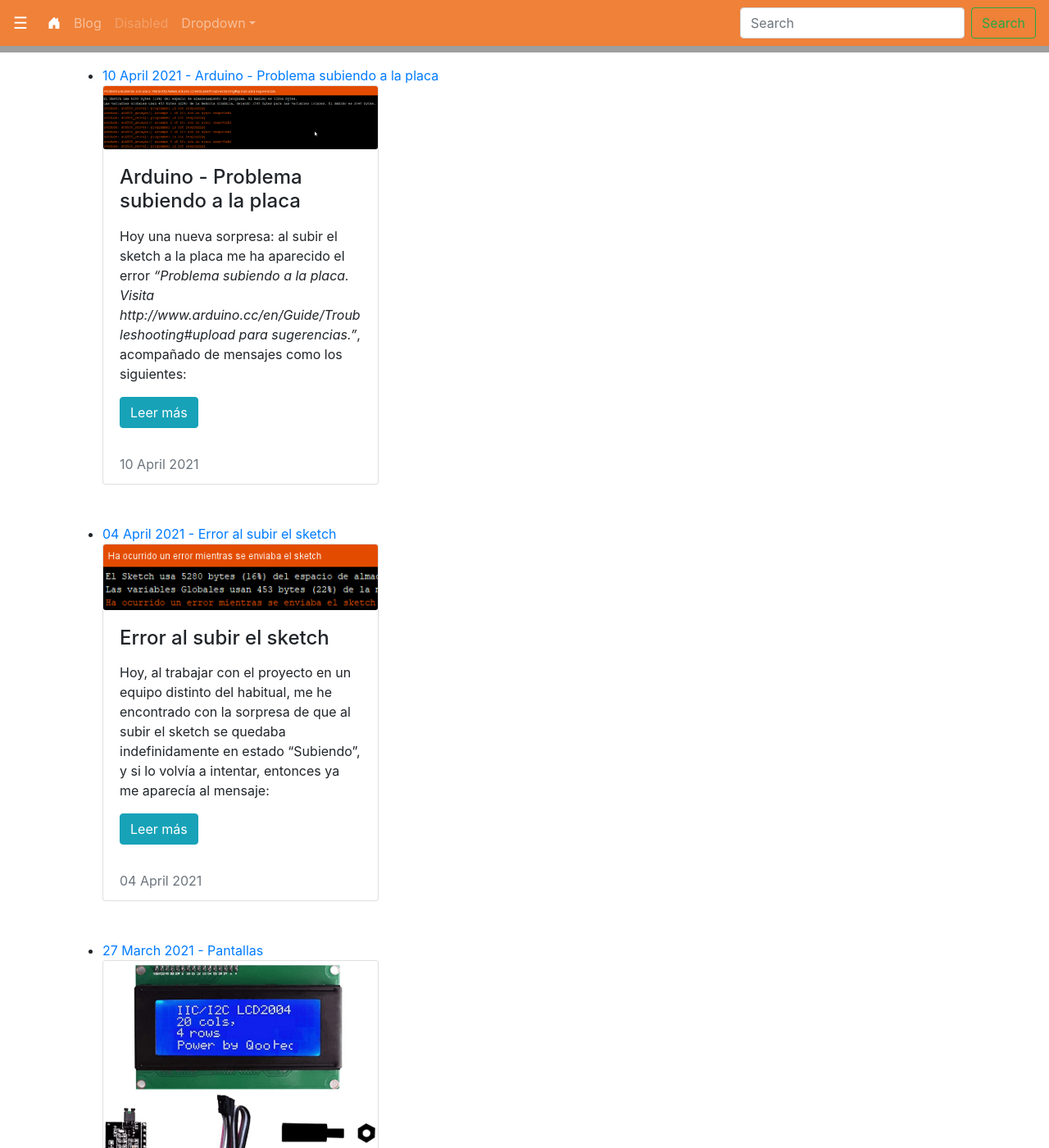
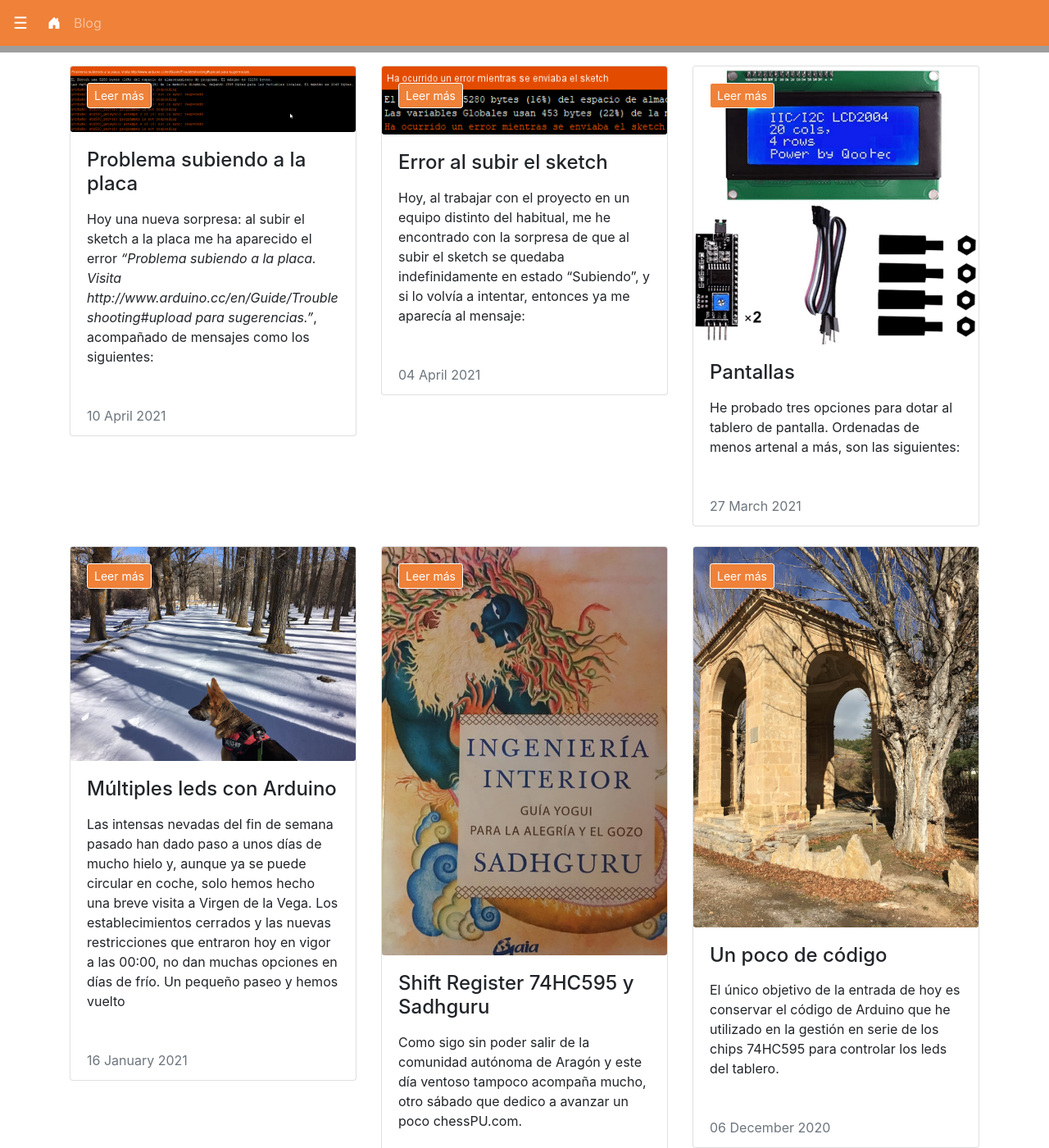
Before and after one commit to ChessPU/WebChessPU, a Jekyll site: the page built from blog.md, in a window 1280 px wide and 1400 px high. Shown: the whole window at 82% size. Built offline with Jekyll 4.4.1, drawn with Linux system fonts in a browser that asks for light colours; nearby versions of some CDN libraries; some of the changed text lies outside the part shown; grey boxes are pictures that could not be loaded.

Commit message:
Mejora en la visualización del blog

```diff
--- a/_includes/blog/blog-card.html
+++ b/_includes/blog/blog-card.html
@@ -1,11 +1,10 @@
-<div class="row">
-    <div class="col-12 col-sm-8 col-md-6 col-lg-4">
+<div class="col-12 col-sm-12 col-md-6 col-lg-4">
     <div class="card">
         <img class="card-img" src="{{ post.main_image }}" alt="{{ post.title }}">
         <div class="card-img-overlay">
-                <!--
-                <a href="#" class="btn btn-light btn-sm">Etiqueta</a>
-                -->
+
+            <a href="{{ post.url }}" class="btn btn-warning btn-sm" style="border: 1px solid white; color: white; background-color: #EF8138;">Leer más</a>
+
         </div>
         <div class="card-body">
             <h4 class="card-title">{{ post.title }}</h4>
@@ -16,7 +15,6 @@
             </small>
             -->
             <p class="card-text">{{ post.excerpt }}</p>
-                <a href="{{ post.url }}" class="btn btn-info">Leer más</a>
         </div>
         <div class="card-footer text-muted d-flex justify-content-between bg-transparent border-top-0">
             <div class="views">{{ post.date | date_to_long_string }}</div>
@@ -28,5 +26,5 @@
             -->
         </div>
     </div>
+    <br>
 </div>
-</div>
--- a/_includes/topmenu.html
+++ b/_includes/topmenu.html
@@ -17,6 +17,7 @@ https://getbootstrap.com/docs/4.0/examples/starter-template/#
         <li class="nav-item">
           <a class="nav-link" href="/blog">Blog</a>
         </li>
+        <!--
         <li class="nav-item">
           <a class="nav-link disabled" href="#">Disabled</a>
         </li>
@@ -28,10 +29,13 @@ https://getbootstrap.com/docs/4.0/examples/starter-template/#
             <a class="dropdown-item" href="#">Something else here</a>
           </div>
         </li>
+        -->
       </ul>
+      <!--
       <form class="form-inline my-2 my-lg-0">
         <input class="form-control mr-sm-2" type="text" placeholder="Search" aria-label="Search">
         <button class="btn btn-outline-success my-2 my-sm-0" type="submit">Search</button>
       </form>
+      -->
     </div>
   </nav>
--- a/_layouts/default.html
+++ b/_layouts/default.html
@@ -4,7 +4,7 @@
     <meta charset='utf-8'>
     <meta http-equiv='X-UA-Compatible' content='IE=edge'>
     <meta name='viewport' content='width=device-width, initial-scale=1'>
-    <link rel="icon" type="image/png" href="/assets/img/icons/favicon-rojo-3.png">
+    <link rel="icon" type="image/png" href="/assets/img/icons/favicon-rojo-4-transparente.png">
     <title>chessPU - {{ page.title }}</title>
     <link rel="stylesheet" href="https://cdn.jsdelivr.net/npm/bootstrap@4.5.3/dist/css/bootstrap.min.css" integrity="sha384-TX8t27EcRE3e/ihU7zmQxVncDAy5uIKz4rEkgIXeMed4M0jlfIDPvg6uqKI2xXr2" crossorigin="anonymous">
     <link rel="stylesheet" href="/assets/css/main.css">
--- a/_posts/2021-04-10-ha-ocurrido-un-error-mientras-se-enviaba-el-sketch.md
+++ b/_posts/2021-04-10-ha-ocurrido-un-error-mientras-se-enviaba-el-sketch.md
@@ -1,6 +1,6 @@
 ---
 layout: post
-title:  Arduino - Problema subiendo a la placa
+title:  Problema subiendo a la placa
 location: Mora de Rubielos
 pygment_theme: native
 main_image: /assets/img/blog/2021-04-10/error-arduino.png
--- a/blog.md
+++ b/blog.md
@@ -2,12 +2,8 @@
 layout: default
 title: chessPU - Blog
 ---
-<ul>
+<div class="row">
   {% for post in site.posts %}
-    <li>
-      <a href="{{ post.url }}">{{ post.date | date_to_long_string }} - {{ post.title }}</a>
-       {% include blog/blog-card.html %}
-    </li>
-    <br><br>
+    {% include blog/blog-card.html %}
   {% endfor %}
-</ul>
+</div>
```
Lines whose indentation alone changed are shown as unchanged.
